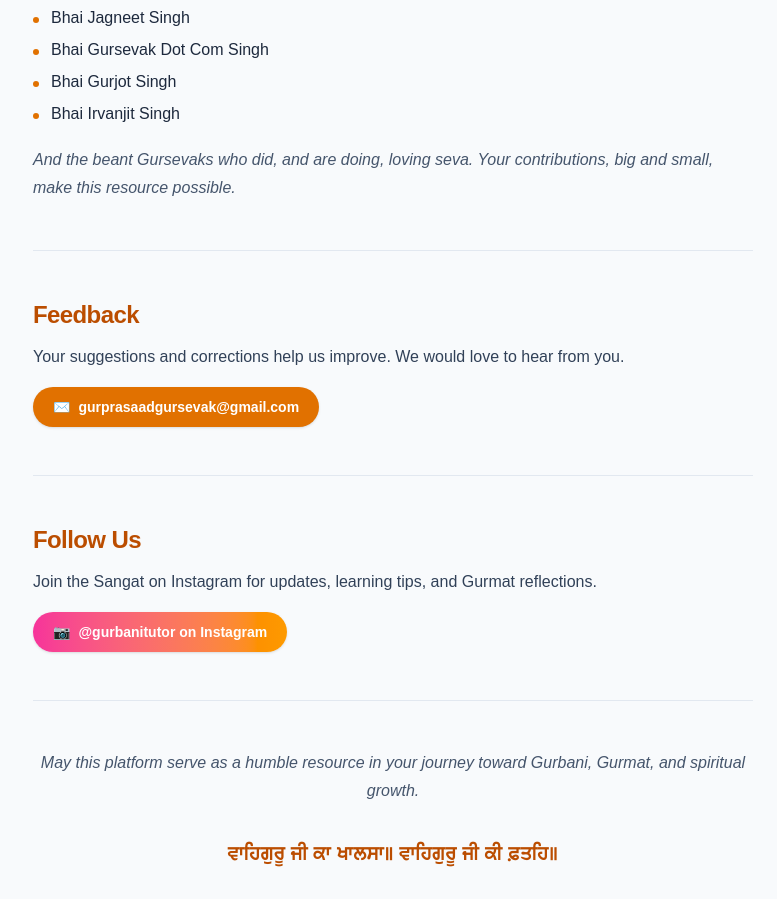
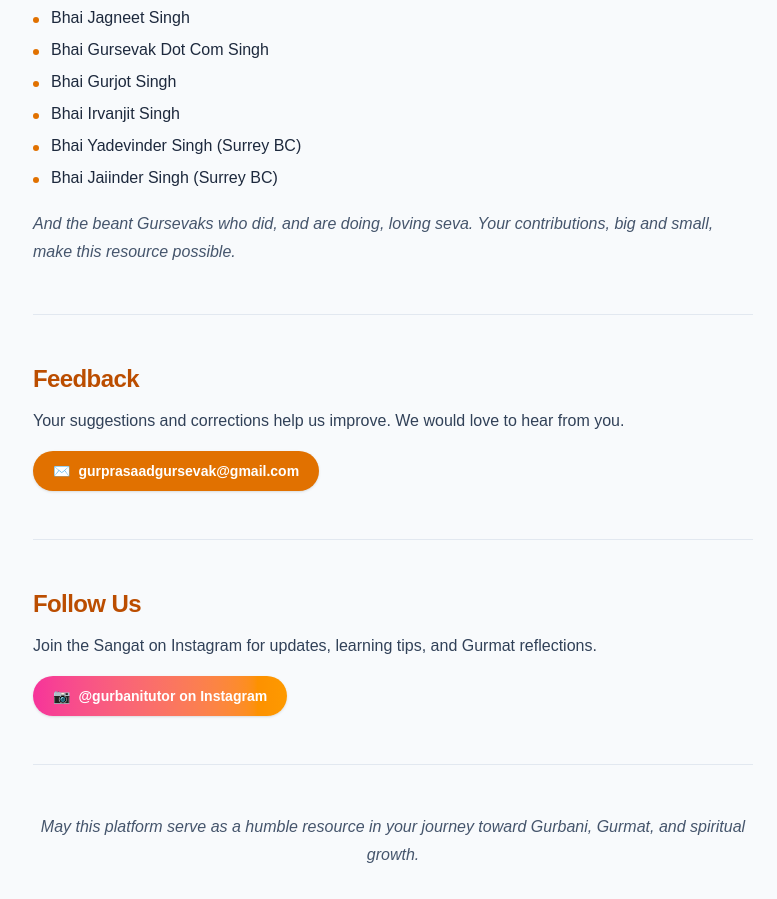
Before and after one commit to gurprasaadgursevak/gurbanitutor-com, a Next.js app: page /about in a window 1280 px wide. Shown: the part 3260-4159 px from the top of the page, without its empty margins (247-1024 px from the left). Built offline with nearby package versions, Linux system fonts and the light colour scheme.

Commit message:
Add two contributors to About page acknowledgements
Bhai Yadevinder Singh (Surrey BC) and Bhai Jaiinder Singh (Surrey BC)
appended to the With Gratitude list. iOS About page updated in parallel.

```diff
--- a/src/app/about/page.tsx
+++ b/src/app/about/page.tsx
@@ -16,6 +16,8 @@ const CONTRIBUTORS = [
   "Bhai Gursevak Dot Com Singh",
   "Bhai Gurjot Singh",
   "Bhai Irvanjit Singh",
+  "Bhai Yadevinder Singh (Surrey BC)",
+  "Bhai Jaiinder Singh (Surrey BC)",
 ];
 
 const DEDICATIONS = [
```
